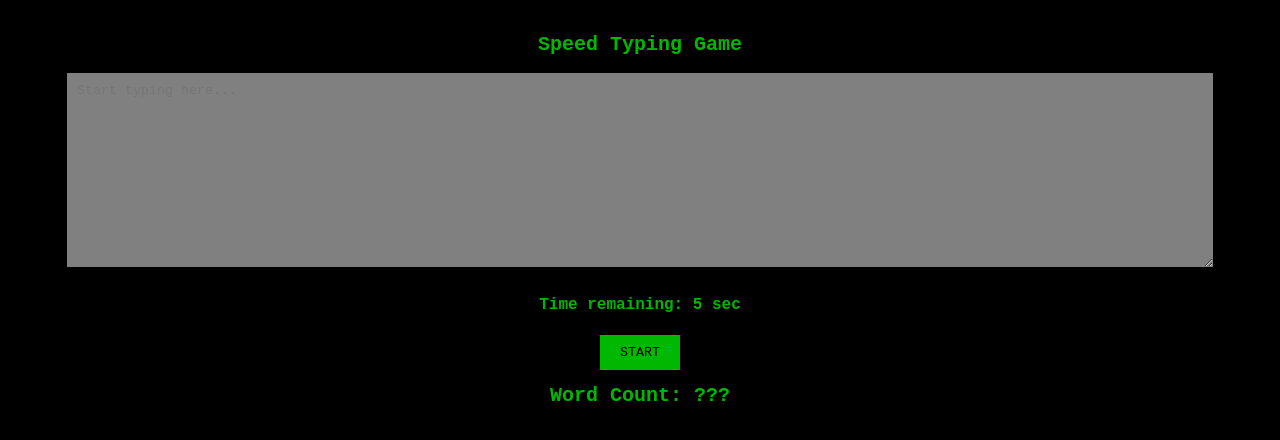
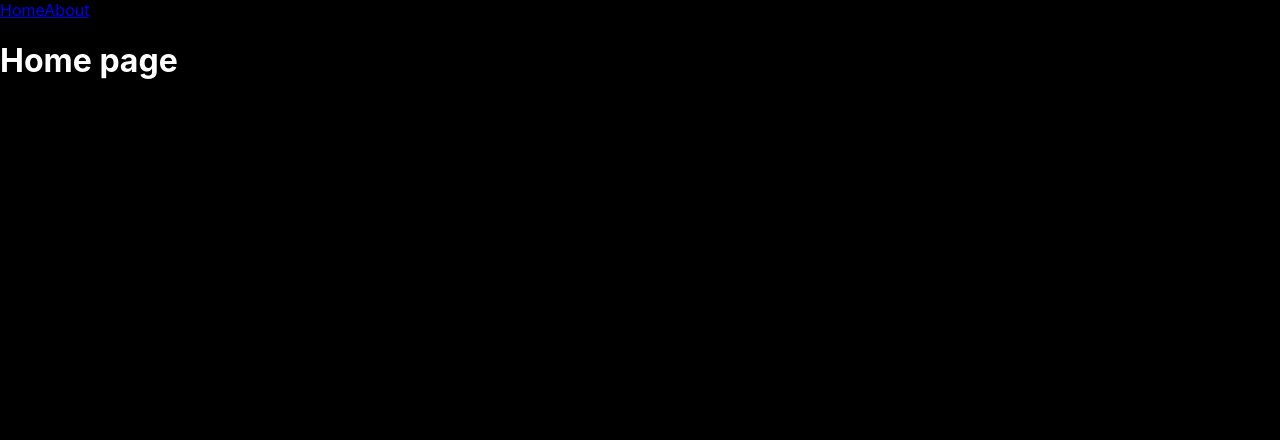
Before and after one commit to sotobry/v-school-level-4, a React (Create React App) app: page / in a window 1280 px wide. Shown: the top 440 px of the page. Built offline with nearby package versions, Linux system fonts and the light colour scheme.

Commit message:
Finish React Router - Switch & Route lesson.

```diff
--- a/src/App.js
+++ b/src/App.js
@@ -18,9 +18,10 @@ import './App.css';
 // import ChangingState from './lessons/18_useState/ChangingState';
 // import ChangingMoreComplexState from './lessons/18_useState/ChangingMoreComplexState';
 // import UseEffect from './lessons/19_useEffect/UseEffect';
-import SpeedTypingGame from './lessons/20_speedTypingGame/SpeedTypingGame';
+// import SpeedTypingGame from './lessons/20_speedTypingGame/SpeedTypingGame';
 // import UseRef from './lessons/21_useRef/UseRef';
 // import CustomHooks from './lessons/22_customHooks/CustomHooks';
+import ReactRouter from './lessons/23_reactRouter/ReactRouter';
 
 function App() {
   return (
@@ -45,9 +46,10 @@ function App() {
       {/* <ChangingState /> */}
       {/* <ChangingMoreComplexState /> */}
       {/* <UseEffect /> */}
-      <SpeedTypingGame />
+      {/* <SpeedTypingGame /> */}
       {/* <UseRef /> */}
       {/* <CustomHooks /> */}
+      <ReactRouter />
     </div>
   );
 }
--- /dev/null
+++ b/src/lessons/23_reactRouter/About.js
@@ -0,0 +1,2 @@
+const About = () => <h1>About page</h1>;
+export default About;
--- /dev/null
+++ b/src/lessons/23_reactRouter/Home.js
@@ -0,0 +1,2 @@
+const Home = () => <h1>Home page</h1>;
+export default Home;
--- a/src/lessons/23_reactRouter/ReactRouter.js
+++ b/src/lessons/23_reactRouter/ReactRouter.js
@@ -0,0 +1,28 @@
+import { Link, Switch, Route } from 'react-router-dom';
+import Home from './Home';
+import About from './About';
+
+const ReactRouter = () => {
+  return (
+    <div>
+      <Link to='/'>Home</Link>
+      <Link to='/about'>About</Link>
+
+      <Switch>
+        {/* <Route exact path='/' render={() => {
+          return (<h1>Home page!</h1>);
+        }} />
+        <Route path='/about' render={() => {
+          return (<h1>About page!</h1>);
+        }} /> */}
+
+        {/* <Route exact path='/' component={Home} />
+        <Route path='/about' component={About} /> */}
+
+        <Route exact path='/'><Home /></Route>
+        <Route path='/about'><About /></Route>
+      </Switch>
+    </div>
+  );
+};
+export default ReactRouter;
```
